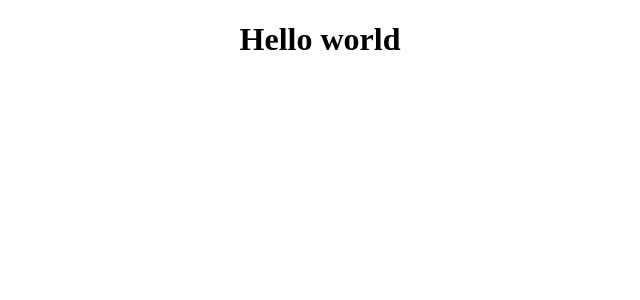
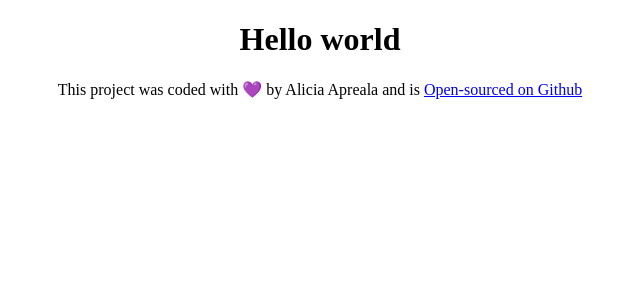
Before and after one commit to Aliciaasmbc/react-weather-app-final, a React (Create React App) app: page / in a window 1280 px wide. Shown: the top 300 px of the page, without its empty margins (320-960 px from the left). Built offline with nearby package versions, Linux system fonts and the light colour scheme.

Commit message:
added github link

```diff
--- a/src/App.js
+++ b/src/App.js
@@ -5,6 +5,17 @@ export default function App() {
   return (
     <div className="App">
       <h1>Hello world </h1>
+      <p>
+        {" "}
+        This project was coded with 💜 by Alicia Apreala and is{" "}
+        <a
+          href="https://github.com/Aliciaasmbc/react-weather-app-final"
+          target="_blank"
+          rel="noreferrer"
+        >
+          Open-sourced on Github
+        </a>
+      </p>
     </div>
   );
 }
```
